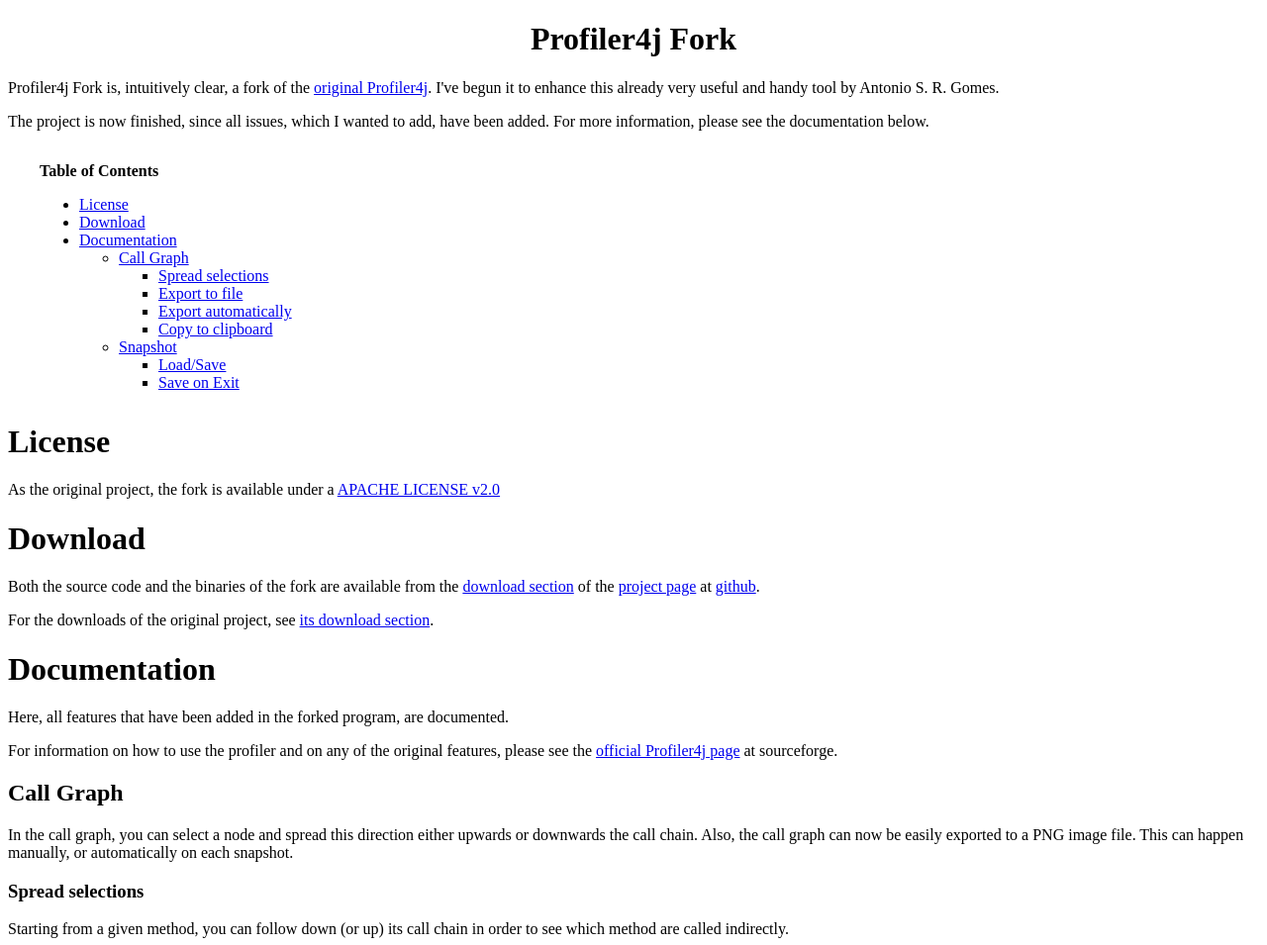
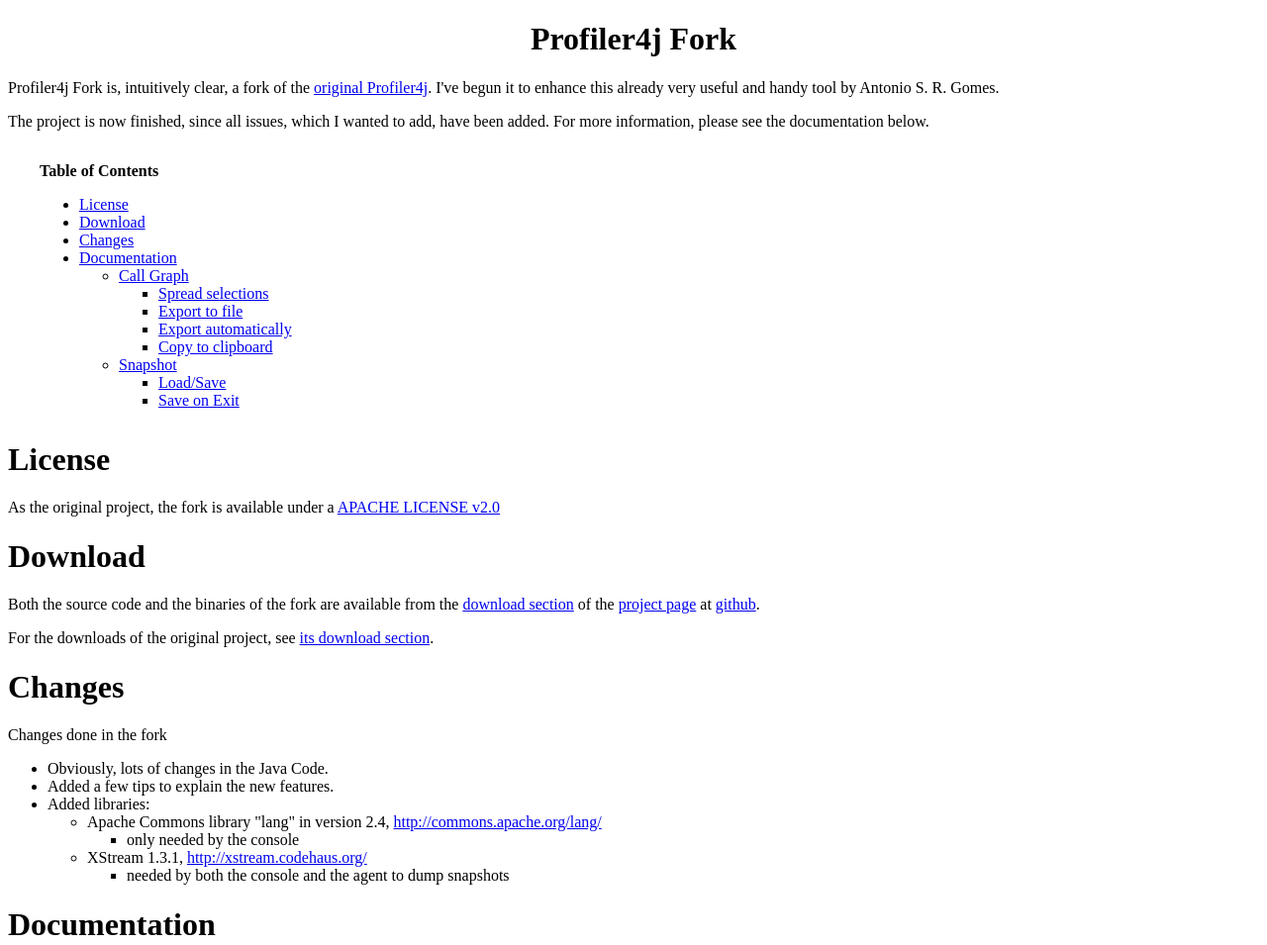
Before and after one commit to andreok/profiler4j, a plain HTML site: page index.html in a window 1280 px wide. Shown: the top 955 px of the page at 99% size. Drawn offline with Linux system fonts and the light colour scheme.

Commit message:
Added a section to explain the changes

```diff
--- a/index.html
+++ b/index.html
@@ -294,17 +294,18 @@ ul.auto-toc {
 <ul class="simple">
 <li><a class="reference internal" href="#license" id="id1">License</a></li>
 <li><a class="reference internal" href="#download" id="id2">Download</a></li>
-<li><a class="reference internal" href="#documentation" id="id3">Documentation</a><ul>
-<li><a class="reference internal" href="#call-graph" id="id4">Call Graph</a><ul>
-<li><a class="reference internal" href="#spread-selections" id="id5">Spread selections</a></li>
-<li><a class="reference internal" href="#export-to-file" id="id6">Export to file</a></li>
-<li><a class="reference internal" href="#export-automatically" id="id7">Export automatically</a></li>
-<li><a class="reference internal" href="#copy-to-clipboard" id="id8">Copy to clipboard</a></li>
+<li><a class="reference internal" href="#changes" id="id3">Changes</a></li>
+<li><a class="reference internal" href="#documentation" id="id4">Documentation</a><ul>
+<li><a class="reference internal" href="#call-graph" id="id5">Call Graph</a><ul>
+<li><a class="reference internal" href="#spread-selections" id="id6">Spread selections</a></li>
+<li><a class="reference internal" href="#export-to-file" id="id7">Export to file</a></li>
+<li><a class="reference internal" href="#export-automatically" id="id8">Export automatically</a></li>
+<li><a class="reference internal" href="#copy-to-clipboard" id="id9">Copy to clipboard</a></li>
 </ul>
 </li>
-<li><a class="reference internal" href="#snapshot" id="id9">Snapshot</a><ul>
-<li><a class="reference internal" href="#load-save" id="id10">Load/Save</a></li>
-<li><a class="reference internal" href="#save-on-exit" id="id11">Save on Exit</a></li>
+<li><a class="reference internal" href="#snapshot" id="id10">Snapshot</a><ul>
+<li><a class="reference internal" href="#load-save" id="id11">Load/Save</a></li>
+<li><a class="reference internal" href="#save-on-exit" id="id12">Save on Exit</a></li>
 </ul>
 </li>
 </ul>
@@ -320,15 +321,34 @@ ul.auto-toc {
 <p>Both the source code and the binaries of the fork are available from the <a class="reference external" href="http://github.com/jmc7479/profiler4j/downloads">download section</a> of the <a class="reference external" href="http://github.com/jmc7479/profiler4j">project page</a> at <a class="reference external" href="http://github.com/">github</a>.</p>
 <p>For the downloads of the original project, see <a class="reference external" href="http://sourceforge.net/projects/profiler4j/files/profiler4j/">its download section</a>.</p>
 </div>
+<div class="section" id="changes">
+<h1><a class="toc-backref" href="#id3">Changes</a></h1>
+<p>Changes done in the fork</p>
+<ul class="simple">
+<li>Obviously, lots of changes in the Java Code.</li>
+<li>Added a few tips to explain the new features.</li>
+<li>Added libraries:<ul>
+<li>Apache Commons library &quot;lang&quot; in version 2.4, <a class="reference external" href="http://commons.apache.org/lang/">http://commons.apache.org/lang/</a><ul>
+<li>only needed by the console</li>
+</ul>
+</li>
+<li>XStream 1.3.1, <a class="reference external" href="http://xstream.codehaus.org/">http://xstream.codehaus.org/</a><ul>
+<li>needed by both the console and the agent to dump snapshots</li>
+</ul>
+</li>
+</ul>
+</li>
+</ul>
+</div>
 <div class="section" id="documentation">
-<h1><a class="toc-backref" href="#id3">Documentation</a></h1>
+<h1><a class="toc-backref" href="#id4">Documentation</a></h1>
 <p>Here, all features that have been added in the forked program, are documented.</p>
 <p>For information on how to use the profiler and on any of the original features, please see the <a class="reference external" href="http://profiler4j.sourceforge.net/">official Profiler4j page</a> at sourceforge.</p>
 <div class="section" id="call-graph">
-<h2><a class="toc-backref" href="#id4">Call Graph</a></h2>
+<h2><a class="toc-backref" href="#id5">Call Graph</a></h2>
 <p>In the call graph, you can select a node and spread this direction either upwards or downwards the call chain. Also, the call graph can now be easily exported to a PNG image file. This can happen manually, or automatically on each snapshot.</p>
 <div class="section" id="spread-selections">
-<h3><a class="toc-backref" href="#id5">Spread selections</a></h3>
+<h3><a class="toc-backref" href="#id6">Spread selections</a></h3>
 <p>Starting from a given method, you can follow down (or up) its call chain in order to see which method are called indirectly.</p>
 <p>To do this, select a node in the call graph by clicking on it.</p>
 <img alt="images/selection-1.png" src="images/selection-1.png" />
@@ -339,13 +359,13 @@ ul.auto-toc {
 <p>This also works in the other direction with <strong>[shift] + [left-arrow]</strong> and <strong>[shift] + [Pos1]</strong> respectively.</p>
 </div>
 <div class="section" id="export-to-file">
-<h3><a class="toc-backref" href="#id6">Export to file</a></h3>
+<h3><a class="toc-backref" href="#id7">Export to file</a></h3>
 <p>To export the currently shown call graph, note the new &quot;Export&quot; menu.</p>
 <img alt="images/export-menu.png" src="images/export-menu.png" />
 <p>Simply select its &quot;Call graph...&quot; entry, choose where to save the image and confirm. Done.</p>
 </div>
 <div class="section" id="export-automatically">
-<h3><a class="toc-backref" href="#id7">Export automatically</a></h3>
+<h3><a class="toc-backref" href="#id8">Export automatically</a></h3>
 <p>You can also export the call graph each time you take a snapshot. Note, that in this case, the image will always reflect the call graph at its maximum level of detail.</p>
 <p>To enable this feature, open the project details using the pen button <img alt="pen" src="images/project-details-button.png" /> in the button bar. In the section &quot;Automatic Export&quot;, make sure the checkbox is checked.</p>
 <img alt="images/project-details.png" src="images/project-details.png" />
@@ -355,19 +375,19 @@ ul.auto-toc {
 <p>Note that the place holder always starts at the highest used number. So, in the previous example, if there had been a file &quot;callgraph-82.png&quot;, then the next file would be named &quot;callgraph-83.png&quot;.</p>
 </div>
 <div class="section" id="copy-to-clipboard">
-<h3><a class="toc-backref" href="#id8">Copy to clipboard</a></h3>
+<h3><a class="toc-backref" href="#id9">Copy to clipboard</a></h3>
 <p>You can also export the current call graph to the clip board. For this, simply use the &quot;Copy&quot; button at the top-right corner of the call graph view. Again, the call graph is exported in the PNG image format.</p>
 </div>
 </div>
 <div class="section" id="snapshot">
-<h2><a class="toc-backref" href="#id9">Snapshot</a></h2>
+<h2><a class="toc-backref" href="#id10">Snapshot</a></h2>
 <p>Snapshots can now be loaded and saved. Additionally, the agent can be configured to dump a snapshot right before the application closes down.</p>
 <div class="section" id="load-save">
-<h3><a class="toc-backref" href="#id10">Load/Save</a></h3>
+<h3><a class="toc-backref" href="#id11">Load/Save</a></h3>
 <p>In order to save the currently taken snapshot, or in order to load a previous one, simply use the corresponding items in the &quot;File&quot; menu.</p>
 </div>
 <div class="section" id="save-on-exit">
-<h3><a class="toc-backref" href="#id11">Save on Exit</a></h3>
+<h3><a class="toc-backref" href="#id12">Save on Exit</a></h3>
 <p>The agent can be configured to save the current snapshot to disk right before exiting. This is particularly helpful for a number of reasons:</p>
 <ul class="simple">
 <li>You can reset the statistics before exiting and profile only the <em>shut down process</em> of your application. (If you're interested in it.)</li>
```
Also changed, not shown: 1 other file.
